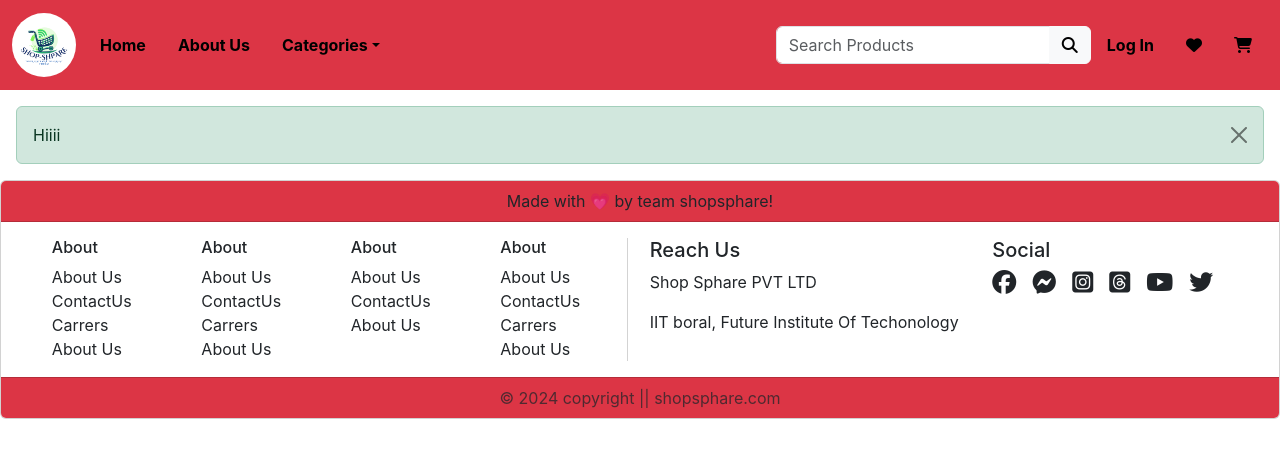
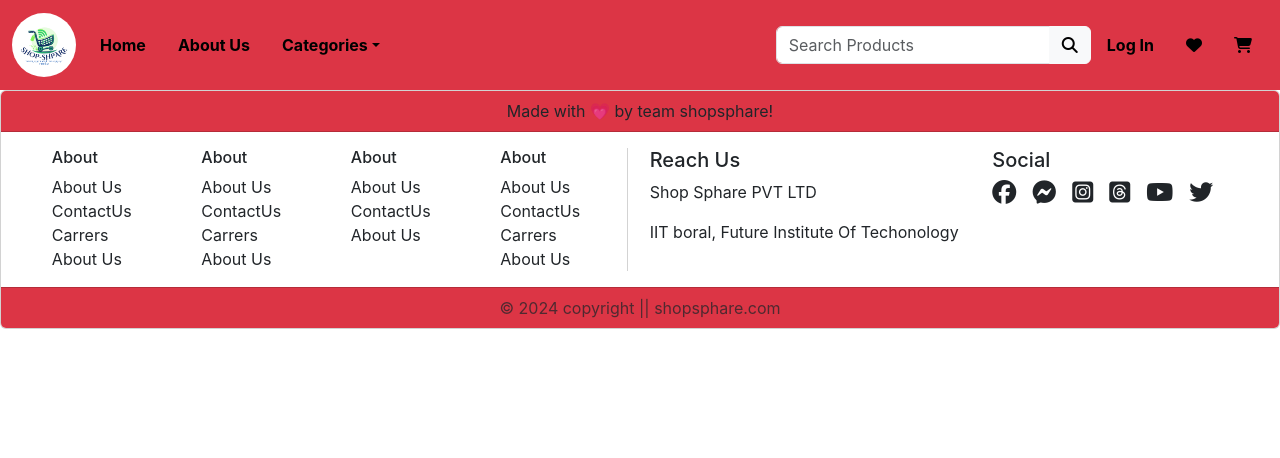
Before and after one commit to Vikash-Prajapati-23/Shop-Sphere, a React (Create React App) app in the folder Frontend/shop_sphare/: page /Home in a window 1280 px wide. Shown: the top 458 px of the page. Built offline with nearby package versions, Linux system fonts and the light colour scheme.

Commit message:
Some changes on alert

```diff
--- a/Frontend/shop_sphare/src/App.js
+++ b/Frontend/shop_sphare/src/App.js
@@ -17,7 +17,17 @@
 
 function App() {
 
-  const [alert, setAlert] = useState()
+  const [alert, setAlert] = useState(null);
+
+  const showAlert = (message, type) => {
+    setAlert({
+      msg: message,
+      type: type
+    });
+    setTimeout(() => {
+      setAlert(null);
+    }, 1500);
+  }
 
   return (
     <>
@@ -25,9 +35,9 @@
         <Navbar />
         {/* <ContactUs /> */}
         {/* <Home /> */}
-        <Alert alertMessage="Hiiii" type="success" />
+        <Alert alert={alert} showAlert={showAlert} />
         <Routes>
-          <Route path="/" element={<Home />} />
+          <Route path="/" element={<Home showAlert={showAlert} />} />
           <Route path="/AboutUs" element={<AboutUs />} />
           <Route path="/LoginSignup" element={<LogInSignUp />} />
           <Route path="/Men" element={<Men />} />
--- a/Frontend/shop_sphare/src/components/Alert/Alert.js
+++ b/Frontend/shop_sphare/src/components/Alert/Alert.js
@@ -3,28 +3,17 @@
 import Button from "../Button/Button";
 
 const Alert = (props) => {
-  //   const [alertMessage, setAlertMessage] = useState(null); // State to store the alert message
-
-  //   const showAlert = () => {
-  //     setAlertMessage("Item added to Wishlist!"); // Set alert message
-  //     setTimeout(() => setAlertMessage(null), 3000); // Auto-dismiss after 3 seconds
-  //   };
-
   return (
     <>
       <div className="live">
+      {props.alert && (
         <div
-          className={`alert alert-${props.type} m-3 alert-dismissible fade show`}
+          className={`alert alert-${props.alert.type} m-3 alert-dismissible fade show`}
           role="alert"
         >
-          {props.alertMessage}
-          <button
-            type="button"
-            className="btn-close"
-            data-bs-dismiss="alert"
-            aria-label="Close"
-          ></button>
+          <strong>{props.alert.message}</strong>
         </div>
+        )}
       </div>
     </>
   );
--- a/Frontend/shop_sphare/src/components/Home/Home.js
+++ b/Frontend/shop_sphare/src/components/Home/Home.js
@@ -2,8 +2,11 @@
 import "./Style/Home.css";
 import Carousel from "../Carousel/Carousel";
 import Products from "../Products/Products";
+import Alert from "../Alert/Alert";
 
-export const Home = () => {
+const Home = () => {
+
+
 
   return(
     <div>
--- a/Frontend/shop_sphare/src/components/Products/Products.js
+++ b/Frontend/shop_sphare/src/components/Products/Products.js
@@ -2,7 +2,7 @@
 import "./Style/Products.css";
 import Card from "../Card/Card";
 
-const Products = () => {
+const Products = (props) => {
   const [products, setProducts] = useState([]);
   const productContainerRef = useRef(null);
 
@@ -14,10 +14,7 @@
 
   const getData = (product) => {
     console.log(product)
-  }
-
-  const alert = () => {
-
+    props.showAlert("Hellow", "success")
   }
 
   useEffect(() => {
```
